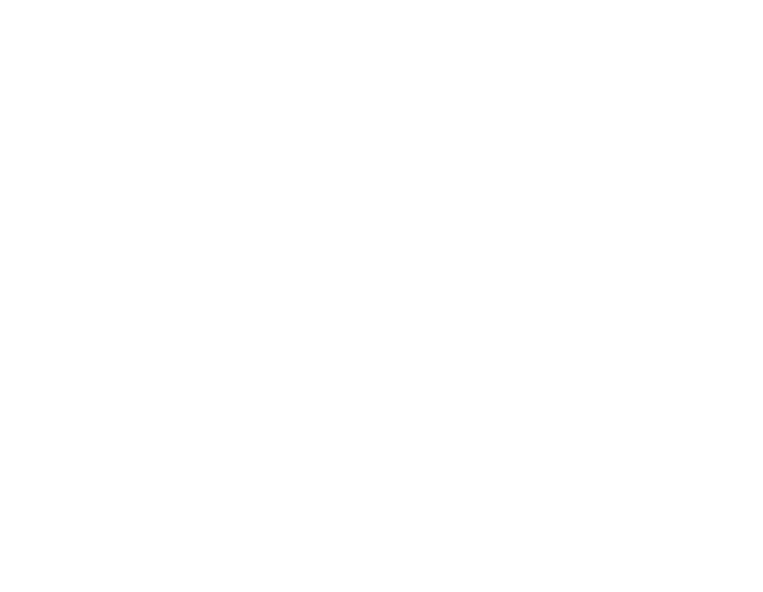
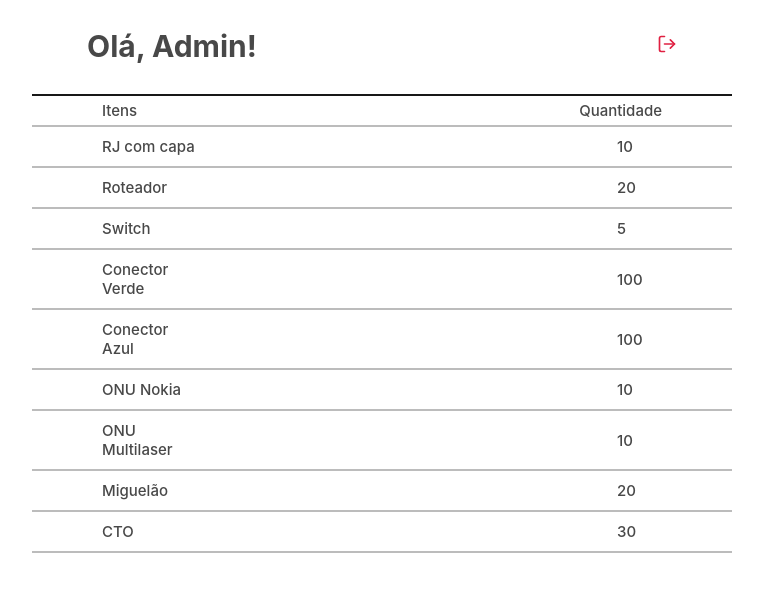
Before and after one commit to HmCapitalista/estoque, a React (Create React App) app in the folder frontend/estoque/: page /adm in a window 1280 px wide. Shown: the top 592 px of the page, without its empty margins (258-1021 px from the left). Built offline with nearby package versions, Linux system fonts and the light colour scheme.

Commit message:
Finish user side and started adm side

```diff
--- /dev/null
+++ b/frontend/estoque/src/pages/AdmInterface/admStyles.css
@@ -0,0 +1,123 @@
+.AdmPage {
+    width: 100%;
+    max-width: 1120px;
+    margin: 0 auto;
+    display: flex;
+    flex-direction: column;
+    align-items: center;
+    justify-content: center;
+
+
+}
+
+.AdmHeader {
+    display: flex;
+    flex-direction: column;
+    align-items: center;
+
+}
+
+.AdmHeader::after {
+    content: ' ';
+    display: flex;
+    width: 700px;
+    height: 2px;
+    margin-top: 10px;
+    background: rgb(24, 24, 24);
+
+}
+
+.AdmInitialHeader {
+    display: flex;
+    flex-direction: row;
+    justify-content: center;
+    align-items: center;
+    font-family: -apple-system, BlinkMacSystemFont, 'Segoe UI', Roboto, Oxygen, Ubuntu, Cantarell, 'Open Sans', 'Helvetica Neue', sans-serif;
+    color: rgba(68, 68, 68, 0.979);
+    font-size: 15px;
+
+}
+
+.AdmBackButton {
+    margin-left: 400px;
+
+}
+
+.AdmTextDiv {
+    width: 50%;
+    display: flex;
+    flex-direction: column;
+    justify-content: space-between;
+    align-items: center;
+
+}
+
+.AdmTextDiv::after {
+    content: ' ';
+    display: flex;
+    width: 700px;
+    height: 2px;
+    margin-top: 5px;
+    background: rgb(122, 122, 122);
+    opacity: 0.5;
+
+}
+
+.AdmTexts {
+    margin-top: 5px;
+    width: 100%;
+    display: flex;
+    flex-direction: row;
+    justify-content: space-between;
+    align-items: center;
+    font-family: -apple-system, BlinkMacSystemFont, 'Segoe UI', Roboto, Oxygen, Ubuntu, Cantarell, 'Open Sans', 'Helvetica Neue', sans-serif;
+    color: rgba(68, 68, 68, 0.979);
+    font-size: 15px;
+    font-weight: 500;
+
+}
+
+
+.AdmItensDiv {
+    width: 50%;
+    display: flex;
+    flex-direction: column;
+    justify-content: space-between;
+    align-items: center;
+
+}
+
+.AdmItensDiv::after {
+    content: ' ';
+    display: flex;
+    width: 700px;
+    height: 2px;
+    margin-top: 10px;
+    background: rgb(122, 122, 122);
+    opacity: 0.5;
+
+}
+
+.AdmItens {
+    margin-top: 10px;
+    width: 100%;
+    display: flex;
+    flex-direction: row;
+    justify-content: space-between;
+    align-items: center;
+    font-family: -apple-system, BlinkMacSystemFont, 'Segoe UI', Roboto, Oxygen, Ubuntu, Cantarell, 'Open Sans', 'Helvetica Neue', sans-serif;
+    color: rgba(68, 68, 68, 0.979);
+    font-size: 15px;
+    font-weight: 500;
+
+}
+
+.AdmItemText {
+    width: 100px;
+
+}
+
+.AdmItemQuant {
+    width: 45px;
+
+}
--- /dev/null
+++ b/frontend/estoque/src/pages/AdmInterface/index.js
@@ -0,0 +1,51 @@
+import React, { useState } from 'react';
+import { Link } from 'react-router-dom';
+import { FiLogOut } from 'react-icons/fi';
+
+import './admStyles.css';
+
+export default function ADmInterface() {
+    // eslint-disable-next-line
+    const [stock, setStock] = useState([{nome: 'RJ com capa', quantidade: 10, id: 1},
+    {nome: 'Roteador', quantidade: 20, id: 2},
+    {nome: 'Switch', quantidade: 5, id: 3},
+    {nome: 'Conector Verde', quantidade: 100, id: 4},
+    {nome: 'Conector Azul', quantidade: 100, id: 5},
+    {nome: 'ONU Nokia', quantidade: 10, id: 6},
+    {nome: 'ONU Multilaser', quantidade: 10, id: 7},
+    {nome: 'Miguelão', quantidade: 20, id: 8},
+    {nome: 'CTO', quantidade: 30, id: 9}
+    ]);
+
+    let renderItem = (item) => (
+        <div className="AdmItensDiv">
+            <div className="AdmItens">
+                <div className="AdmItemText">{item.nome}</div>
+                <div className="AdmItemQuant">{item.quantidade}</div>
+            </div>
+        </div>
+
+    );
+
+    return(
+        <div className="AdmPage">
+            <div className="AdmHeader">
+                <div className="AdmInitialHeader">
+                    <h1>Olá, Admin!</h1>
+                    <Link className="AdmBackButton" to='/'>
+                        <FiLogOut size={20} color="#E02041" />
+                    </Link>
+                </div>
+            </div>
+            <div className="AdmTextDiv">
+                <div className="AdmTexts">
+                    <div>Itens</div>
+                    <div>Quantidade</div>
+                </div>
+            </div>
+            {stock.map((item) => renderItem(item))}
+        </div>
+    );
+
+
+}
--- a/frontend/estoque/src/pages/Logon/index.js
+++ b/frontend/estoque/src/pages/Logon/index.js
@@ -12,7 +12,11 @@ export default function Logon() {
         e.preventDefault();
 
         if (user && password) {
-            history.push('/user');
+            if(user === "admin"){
+                history.push('/adm');
+            }else {
+                history.push('/user');
+            }
 
         }
 
--- a/frontend/estoque/src/pages/UserInterface/index.js
+++ b/frontend/estoque/src/pages/UserInterface/index.js
@@ -19,6 +19,7 @@ export default function UserInterface() {
 
 
     const [requests, setRequests] = useState([]);
+    const [active, setActive] = useState(false);
     const [atualization, setAtualization] = useState(1);
 
     let requestItem = (item) => {
@@ -29,6 +30,7 @@ export default function UserInterface() {
         switch(requests.length) {
             case 0:
                 setRequests([{ nome , quantidade, id, requestQuant }]);
+                setActive(true);
                 break;
 
             case 4:
@@ -71,6 +73,10 @@ export default function UserInterface() {
                     console.log(requests);
                     setRequests(requests);
                     setAtualization(atualization+1);
+                    if(requests.length === 0) {
+                        setActive(false);
+                        console.log(active);
+                    }
 
                 }else {
                     setRequests(requests);
@@ -79,6 +85,12 @@ export default function UserInterface() {
                 }
 
         }
+
+    }
+
+    let RequestDelete = () => {
+        setRequests([]);
+        setActive(false);
 
     }
 
@@ -106,16 +118,16 @@ export default function UserInterface() {
     );
 
     let renderButton = () => {
-        if(requests !== []) {
+        if(active) {
             return (
-                <div>
-                    <button className="CancelButton">Cancelar Todos os pedidos</button>
+                <div className="CancelDiv">
+                    <button className="CancelButton" onClick={RequestDelete}>Cancelar todos os pedidos</button>
                 </div>
 
-            )
+            );
 
         }else {
-            return ;
+            return (<div></div>);
 
         }
 
@@ -139,7 +151,7 @@ export default function UserInterface() {
                 </div>
             </div>
             {stock.map((item) => renderItem(item))}
-            <div className="Requests"><div>Pedidos:</div> <div className="RequestList">{requests.map((item, idx) => renderRequests(item, idx))}</div></div>
+            <div className="Requests"><div>Pedidos(max: 4):</div> <div className="RequestList">{requests.map((item, idx) => renderRequests(item, idx))}</div></div>
             {renderButton()}
         </div>
     );
--- a/frontend/estoque/src/pages/UserInterface/userStyles.css
+++ b/frontend/estoque/src/pages/UserInterface/userStyles.css
@@ -144,6 +144,7 @@
 }
 
 .Requests {
+    height: 20px;
     align-self: flex-start;
     padding-top: 10px;
     margin-left: 20%;
@@ -201,3 +202,35 @@
     outline: 0;
 
 }
+
+.CancelDiv {
+    margin-top: 10px;
+    width: 60%;
+    display: flex;
+    flex-direction: row;
+    justify-content: flex-start;
+    align-items: center;
+
+}
+
+.CancelButton {
+    height: 30px;
+    font-size: 15px;
+    color: white;
+    font-family: -apple-system, BlinkMacSystemFont, 'Segoe UI', Roboto, Oxygen, Ubuntu, Cantarell, 'Open Sans', 'Helvetica Neue', sans-serif;
+    background-color: #E02041;
+    border-style: none;
+    border-radius: 3px;
+    transition: opacity 0.5s;
+
+}
+
+.CancelButton:hover {
+    opacity: 0.5;
+
+}
+
+.CancelButton:focus {
+    outline: 0;
+
+}
--- a/frontend/estoque/src/routes.js
+++ b/frontend/estoque/src/routes.js
@@ -2,6 +2,7 @@ import React from 'react';
 import { BrowserRouter, Route, Switch } from 'react-router-dom';
 
 import Logon from './pages/Logon';
+import AdmInterface from './pages/AdmInterface';
 import UserInterface from './pages/UserInterface';
 
 export default function Routes() {
@@ -9,6 +10,7 @@ export default function Routes() {
         <BrowserRouter>
             <Switch>
                 <Route path="/" exact component={Logon} />
+                <Route path="/adm" component={AdmInterface} />
                 <Route path="/user" component={UserInterface} />
             </Switch>
         </BrowserRouter>
```
